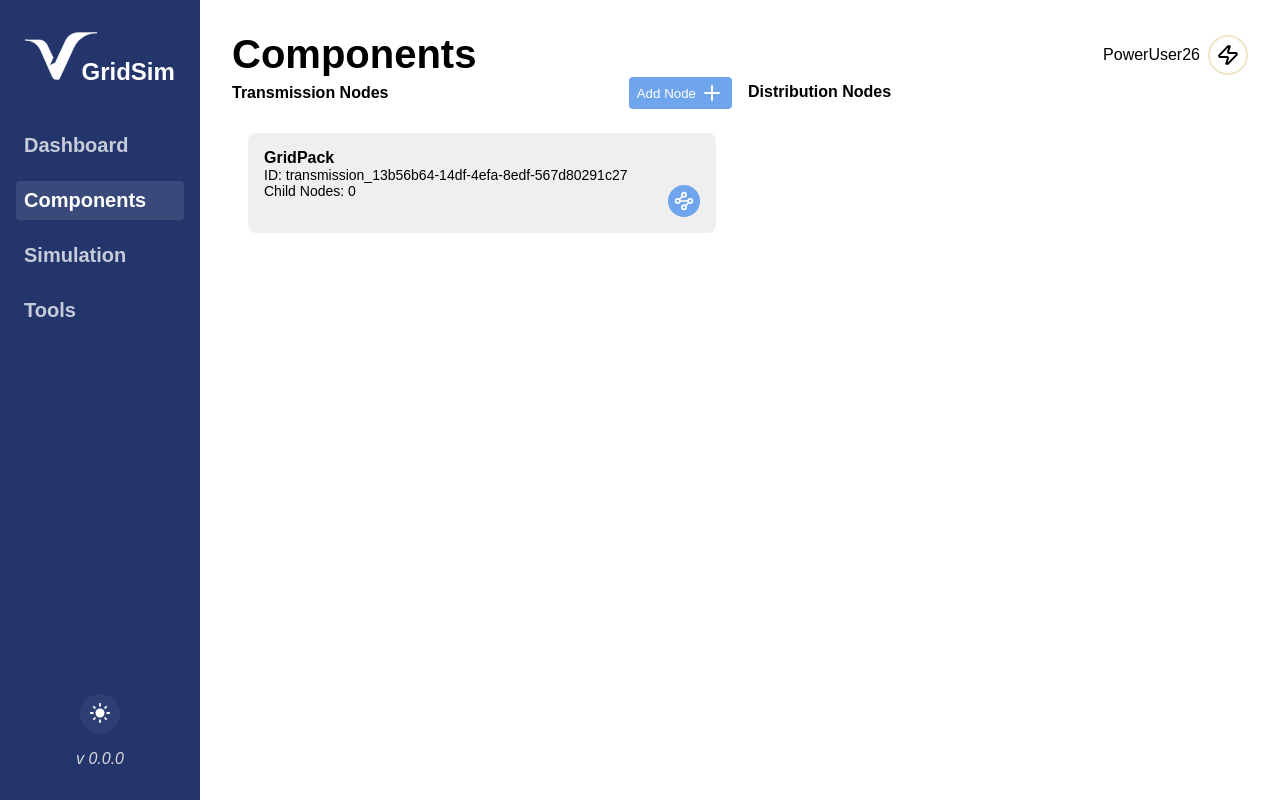
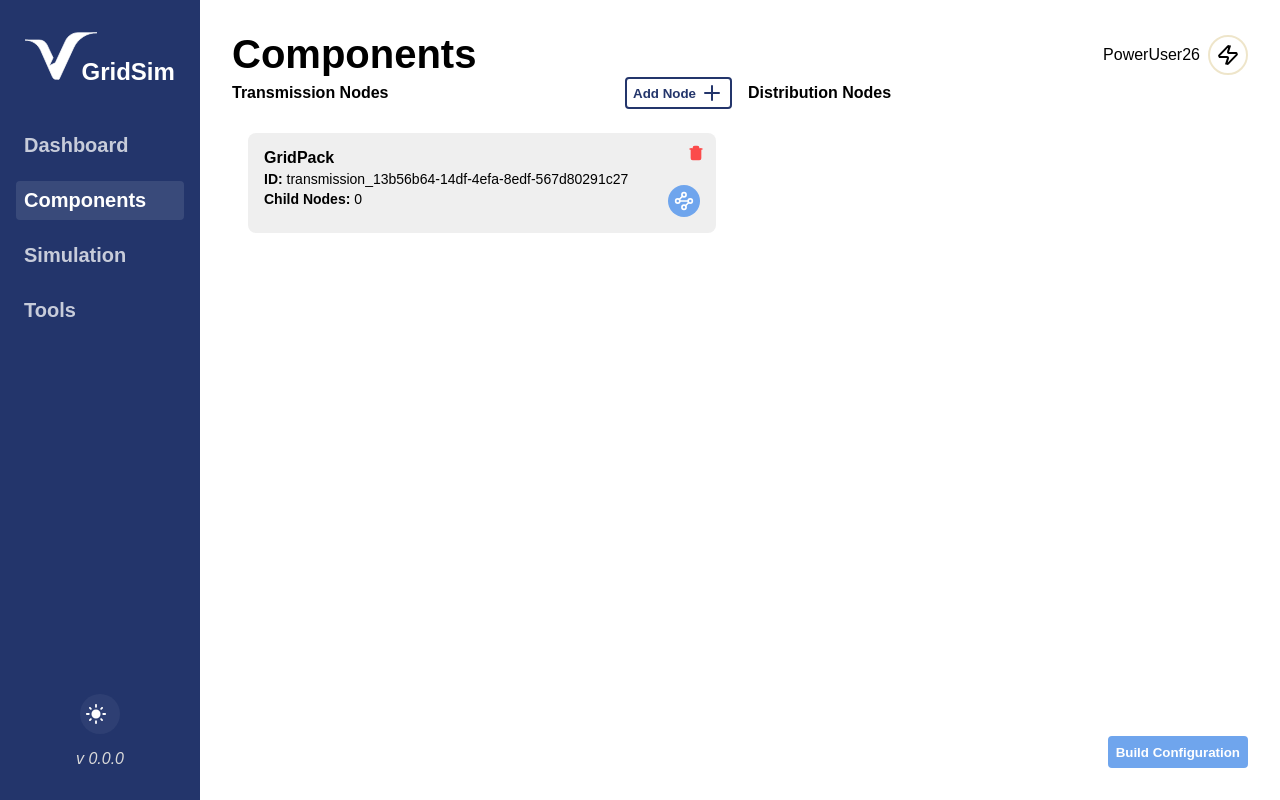
Before and after one commit to alexwjohnson32/UNCC-cosim-Web-App, a React (Vite) app in the folder client/: page / in a window 1280 px wide. Both pictures are taken after a click on the button "Add Node". Built offline with nearby package versions, Linux system fonts and the light colour scheme.

Commit message:
Adding and removing nodes

```diff
--- a/client/src/App.css
+++ b/client/src/App.css
@@ -6,3 +6,29 @@
   padding: 32px;
   overflow: hidden;
 }
+
+button {
+  display: flex;
+  flex-direction: row;
+  gap: 4px;
+  align-items: center;
+
+  width: fit-content;
+  min-height: 32px;
+  height: 32px;
+  background-color: transparent;
+  color: var(--corvid-blue);
+  border: 2px solid var(--corvid-blue);
+  border-radius: 4px;
+  font-weight: bold;
+}
+
+button.primary {
+  background-color: var(--corvid-primary);
+  border: 2px solid var(--corvid-primary);
+  color: white;
+}
+
+.align-right {
+  align-self: flex-end;
+}
--- a/client/src/components/pages/Page.css
+++ b/client/src/components/pages/Page.css
@@ -21,6 +21,7 @@
 .page-content {
     display: flex;
     flex-direction: column;
+    gap: 16px;
     height: 100%;
     width: 100%;
     overflow: hidden;
--- a/client/src/components/pages/components/Components.css
+++ b/client/src/components/pages/components/Components.css
@@ -5,12 +5,15 @@
 
     width: 100%;
     height: 100%;
+    flex-grow: 1;
+    min-height: 0;
 }
 
 .node-list {
     display: flex;
     flex-direction: column;
     gap: 8px;
+    flex: 1;
 
     width: 100%;
     height: 100%;
@@ -25,28 +28,13 @@
     height: 32px;
 }
 
-.node-list-btn {
-    display: flex;
-    flex-direction: row;
-    gap: 4px;
-    align-items: center;
-    height: 32px;
-
-    background-color: var(--corvid-primary);
-    border: none;
-    border-radius: 4px;
-    color: white;
-    padding: 4px 8px;
-    cursor: pointer;
-}
-
 .node-list-items {
+    flex-grow: 1;
+    min-height: 0;
+    overflow-y: auto;
     display: flex;
     flex-direction: column;
     gap: 8px;
-    overflow-y: auto;
-
-    height: 100%;
     padding: 16px;
 }
 
@@ -54,7 +42,8 @@
     position: relative;
     display: flex;
     flex-direction: column;
-    min-height: 100px;
+    gap: 4px;
+    height: 100px;
     width: 100%;
     padding: 16px;
     background-color: #EFEFEF;
@@ -96,12 +85,26 @@
     width: 24px;
 }
 
+.icon-container.delete {
+    position: absolute;
+    top: 8px;
+    right: 8px;
+    border: none;
+    cursor: pointer;
+}
+
 .icon {
     position: absolute;
     height: 20px;
     width: 20px;
     color: white;
     transition: opacity 0.3s ease, transform 0.3s ease;
+}
+
+.delete-icon {
+    height: 16px;
+  color: rgb(251, 75, 75);
+  fill: rgb(251, 75, 75);
 }
 
 .icon-plus {
--- a/client/src/components/pages/components/ComponentsPage.jsx
+++ b/client/src/components/pages/components/ComponentsPage.jsx
@@ -3,6 +3,7 @@ import { useState } from "react";
 import { v4 } from "uuid";
 import Page from "../Page";
 import "./Components.css";
+import { Trash2 } from "lucide-react";
 
 export default function ComponentsPage() {
     /* We are going to need a page with the ability to select number of GridPack and GridLab instance */
@@ -22,6 +23,12 @@ export default function ComponentsPage() {
         });
     }
 
+    function removeTransmissionNode(nodeId) {
+        const updatedNodes = { ...nodes };
+        delete updatedNodes[nodeId];
+        setNodes(updatedNodes);
+    }
+
     function addDistributionNode(parent) {
         const node = nodes[parent];
         const newId = `distribution_${v4()}`;
@@ -31,18 +38,27 @@ export default function ComponentsPage() {
         setNodes({ ...nodes, [parent]: node })
     }
 
+    function removeDistributionNode(parentId, nodeId) {
+        const updatedNodes = { ...nodes };
+        delete updatedNodes[parentId].children[nodeId];
+        setNodes(updatedNodes);
+    }
+
     function createTransmissionNodeCard(node) {
         return (
             <div className='card' key={node.name}>
                 <span className="card-title">GridPack</span>
-                <span className="card-data">ID: {node.name}</span>
+                <span className="card-data"><strong>ID:</strong> {node.name}</span>
+                <span className="card-data"><strong>Child Nodes:</strong> {Object.keys(node.children).length}</span>
                 <button className="rotating-button" onClick={() => addDistributionNode(node.name)}>
                     <div className="icon-container">
                         <Waypoints className="icon icon-waypoints" />
                         <Plus className="icon icon-plus" />
                     </div>
                 </button>
-                <span className="card-data">Child Nodes: {Object.keys(node.children).length}</span>
+                <div className="icon-container delete" onClick={() => removeTransmissionNode(node.name)}>
+                    <Trash2 fill="red" className="icon delete-icon" />
+                </div>
             </div>
         )
     }
@@ -51,8 +67,11 @@ export default function ComponentsPage() {
         return (
             <div className='card' key={node.name}>
                 <span className="card-title">GridLab-D</span>
-                <span className="card-data">Parent: {node.parent}</span>
-                <span className="card-data">ID: {node.name}</span>
+                <span className="card-data"><strong>ID:</strong> {node.name}</span>
+                <span className="card-data"><strong>Parent:</strong> {node.parent}</span>
+                <div className="icon-container delete" onClick={() => removeDistributionNode(node.parent, node.name)}>
+                    <Trash2 fill="red" className="icon delete-icon" />
+                </div>
             </div>
         )
     }
@@ -63,7 +82,7 @@ export default function ComponentsPage() {
                 <div className="node-list">
                     <div className="node-list-header">
                         <span>Transmission Nodes</span>
-                        <button className="node-list-btn" onClick={() => createTransmissionNode()}>Add Node<Plus /></button>
+                        <button onClick={() => createTransmissionNode()}>Add Node<Plus /></button>
                     </div>
                     <div className="node-list-items">
                         {Object.values(nodes).map(node => createTransmissionNodeCard(node))}
@@ -80,6 +99,12 @@ export default function ComponentsPage() {
                     </div>
                 </div>
             </div>
+            {Object.keys(nodes).length > 0 &&
+                <button className="primary align-right">
+                    Build Configuration
+                </button>
+            }
+
         </Page>
     )
 }
```
